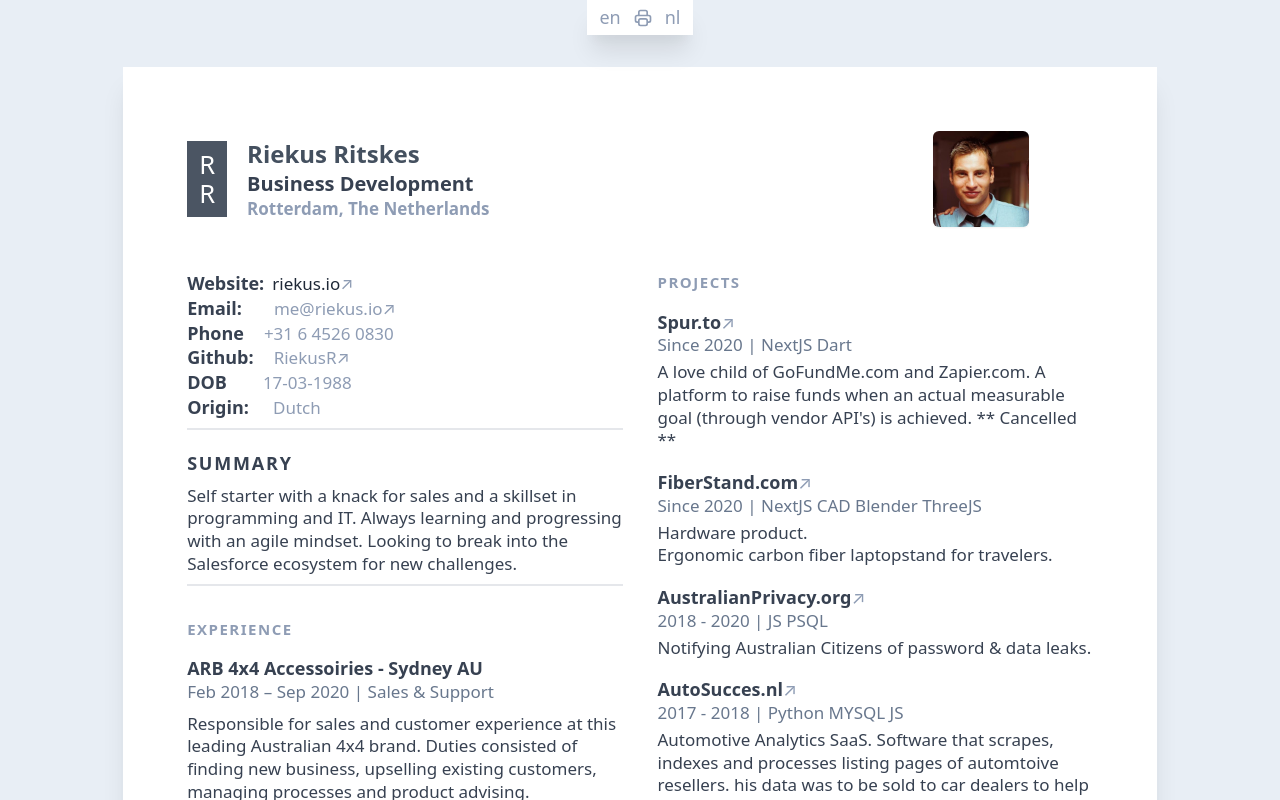
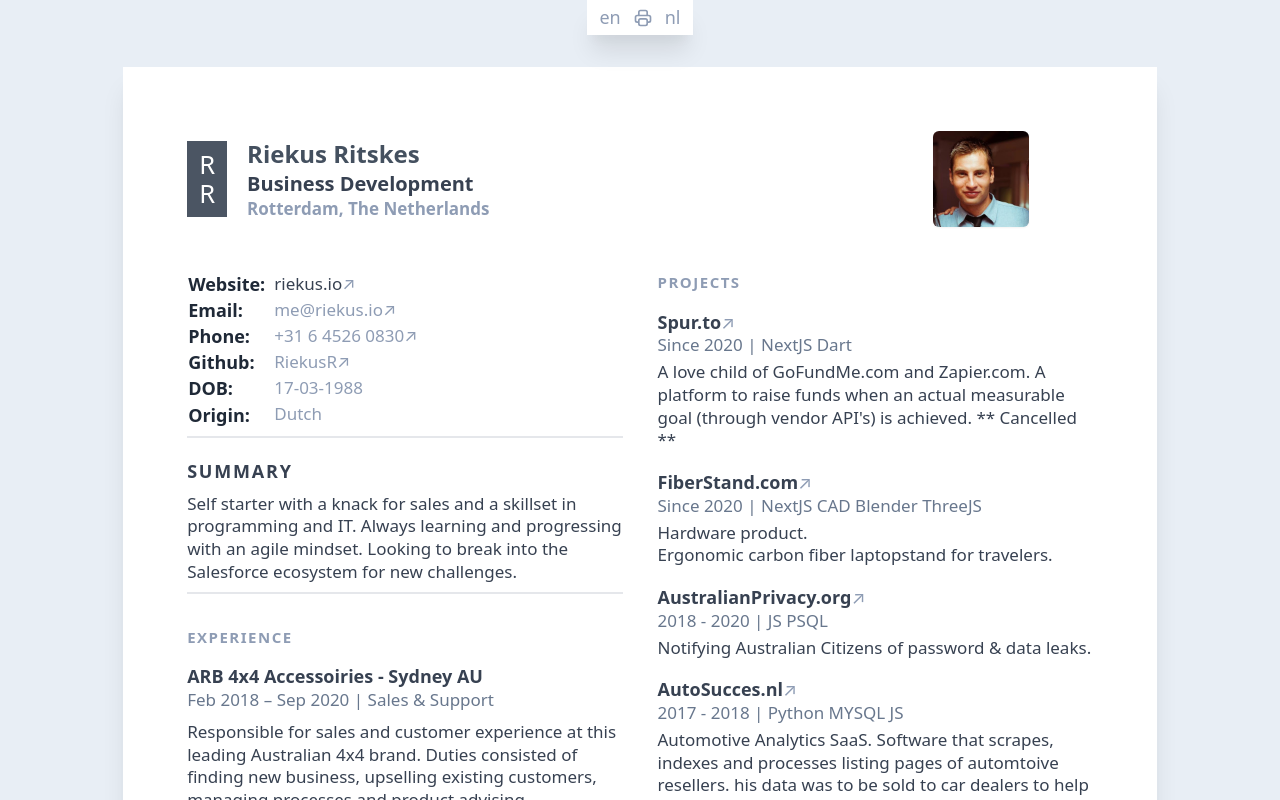
Before and after one commit to riekusr/duo-language-resume, a Next.js app: page / in a window 1280 px wide. Shown: the top 800 px of the page. Built offline with nearby package versions, Linux system fonts and the light colour scheme.

Commit message:
changed first detail list website ect. over to html table

```diff
--- a/pages/index.js
+++ b/pages/index.js
@@ -105,68 +105,83 @@ export default function Home({ lang = 'en' }) {
 							{/* <!-- To keep in the same column --------------------------------------------------------------------------> */}
 							<div className='break-inside-avoid'>
 								<section className='pb-2  border-b-2 print:border-b-[2px] break-inside-avoid'>
-									<ul className='list-inside pr-7'>
-										<li className=' leading-normal text-gray-800 transition duration-100 ease-in  text-md hover:text-gray-700 print:'>
-											<a href='https://riekus.io' className='group'>
-												<span className='mr-2 text-lg font-semibold text-gray-700  leading-snugish'>
-													Website:
-												</span>
+									<table className='leading-normal transition duration-100 ease-in  text-md text-gray-550 '>
+										<tr
+											className='hover:text-gray-700 text-gray-700 cursor-pointer group'
+											onClick={() => window.open('https://riekus.io')}>
+											<td className='pr-2 text-lg font-semibold text-gray-800  leading-snugish'>
+												Website:
+											</td>
+											<td>
 												riekus.io
 												<span className='inline-block font-normal text-gray-700transition duration-100 ease-in  text-gray-550 group-hover:text-gray-700 '>
 													↗
 												</span>
-											</a>
-										</li>
-
-										<li className=' leading-normal transition duration-100 ease-in  text-gray-550 text-md hover:text-gray-700'>
-											<a href='mailto:me@riekus.io' className='group'>
-												<span className='mr-8 text-lg font-semibold text-gray-700  leading-snugish'>
-													Email:
-												</span>
+											</td>
+										</tr>
+										<tr
+											className='hover:text-gray-700 cursor-pointer group'
+											onClick={() => window.open('mailto:me@riekus.io')}>
+											<td className='pr-2 text-lg font-semibold text-gray-800  leading-snugish'>
+												Email:
+											</td>
+											<td>
 												me@riekus.io
-												<span className='inline-block font-normal transition duration-100 ease-in  text-gray-550  group-hover:text-gray-700'>
+												<span className='inline-block font-normal text-gray-700transition duration-100 ease-in  text-gray-550 group-hover:text-gray-700 '>
 													↗
 												</span>
-											</a>
-										</li>
-										<li className=' leading-normal transition duration-100 ease-in  text-gray-550 text-md hover:text-gray-700'>
-											<a href='tel:+31645260830'>
-												<span
-													className={`${
-														enlang ? 'mr-5' : 'mr-12'
-													} text-lg font-semibold text-gray-700  leading-snugish`}>
-													{enlang ? 'Phone' : 'Tel.'}
-												</span>
+											</td>
+										</tr>
+										<tr
+											className='hover:text-gray-700 cursor-pointer group'
+											onClick={() => window.open('tel:+31645260830')}>
+											<td className='pr-2 text-lg font-semibold text-gray-800  leading-snugish'>
+												Phone:
+											</td>
+											<td>
 												+31 6 4526 0830
-											</a>
-										</li>
-										<li className=' leading-normal transition duration-100 ease-in  text-gray-550 text-md hover:text-gray-700'>
-											<a
-												href='https://github.com/RiekusR'
-												className='group'
-												target='_blank'>
-												<span className='mr-5 text-lg font-semibold text-gray-700  leading-snugish'>
-													Github:
-												</span>
-												RiekusR
-												<span className='inline-block font-normal transition duration-100 ease-in  text-gray-550  group-hover:text-gray-700'>
+												<span className='inline-block font-normal text-gray-700transition duration-100 ease-in  text-gray-550 group-hover:text-gray-700 '>
 													↗
 												</span>
-											</a>
-										</li>
-										<li className=' leading-normal transition duration-100 ease-in  text-gray-550 text-md hover:text-gray-700'>
-											<span className='mr-9 text-lg font-semibold text-gray-700  leading-snugish'>
-												{enlang ? 'DOB' : 'GEB'}
-											</span>
-											17-03-1988
-										</li>
-										<li className=' leading-normal transition duration-100 ease-in  text-gray-550 text-md hover:text-gray-700'>
-											<span className='mr-6 text-lg font-semibold text-gray-700  leading-snugish'>
+											</td>
+										</tr>
+										<tr
+											className='hover:text-gray-700 cursor-pointer group'
+											onClick={() =>
+												window.open('https://github.com/riekusr', '_blank')
+											}>
+											<td className='pr-2 text-lg font-semibold text-gray-800  leading-snugish'>
+												Github:
+											</td>
+											<td>
+												{' '}
+												RiekusR
+												<span className='inline-block font-normal text-gray-700transition duration-100 ease-in  text-gray-550 group-hover:text-gray-700 '>
+													↗
+												</span>
+											</td>
+										</tr>
+										<tr
+											className='hover:text-gray-700'
+											onClick={() =>
+												window.open('https://github.com/riekusr', '_blank')
+											}>
+											<td className='pr-2 text-lg font-semibold text-gray-800  leading-snugish'>
+												DOB:
+											</td>
+											<td> 17-03-1988</td>
+										</tr>
+										<tr
+											className='hover:text-gray-700 '
+											onClick={() =>
+												window.open('https://github.com/riekusr', '_blank')
+											}>
+											<td className='pr-2 text-lg font-semibold text-gray-800  leading-snugish'>
 												Origin:
-											</span>
-											Dutch
-										</li>
-									</ul>
+											</td>
+											<td> Dutch</td>
+										</tr>
+									</table>
 								</section>
 							</div>
 						</section>
```
